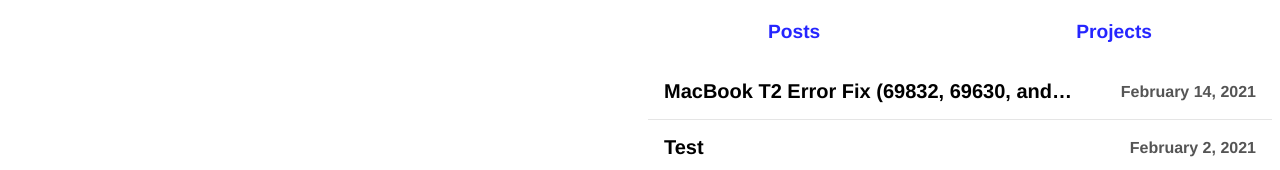
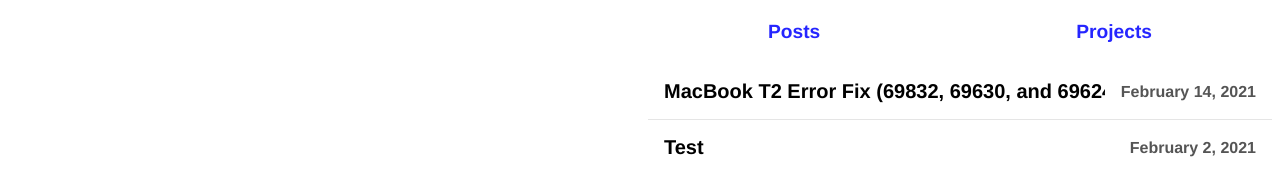
Before and after one commit to Torbet/Portfolio, a Next.js app: page / in a window 1280 px wide. Shown: the top 170 px of the page. Built offline with nearby package versions, Linux system fonts and the light colour scheme.

Commit message:
changed blog post styling

```diff
--- a/components/posts.jsx
+++ b/components/posts.jsx
@@ -14,7 +14,7 @@
                 {allPosts.map(function (post, key) {
                     return (
                         <li onClick={() => { router.push(`/posts/${post.slug}`) }} key={key} className={styles.tableRow}>
-                            <h2 className={styles.title}>{post.title}</h2>
+                            <div className={styles.titleContainer}><h2 className={styles.title}>{post.title}</h2></div>
                             <h3 className={styles.date}>{formatDate(post.date)}</h3>
                         </li>
                     )
--- a/posts/MacBook Error Fix e59f001d7d2a469192bab594afd01e3c.md
+++ b/posts/MacBook Error Fix e59f001d7d2a469192bab594afd01e3c.md
@@ -1,7 +1,7 @@
 ---
 title: MacBook T2 Error Fix (69832, 69630, and 69624)
 date: 14-02-2021
-description: A summary of my experience when resetting a T2 chip MacBook, and how to resolve the errors 69832, 69630 and 69624
+description: A summary of my experience when resetting a T2 chip MacBook, and how to resolve the errors - 69832, 69630 and 69624
 ---
 
 This is a bit of a long-winded post but I had a major issue with my laptop which caused me a lot of stress and annoyance, this is my experience of the issue and a fix for anyone who may come across it in the future
--- a/styles/post.module.css
+++ b/styles/post.module.css
@@ -19,3 +19,9 @@
     padding: 0.5em 0;
     color: #0000FF;
 }
+
+#post blockquote {
+    border-left: 0.5em solid rgba(0, 0, 0, 0.1);
+    padding-left: 1em;
+    color: #292929;
+}
--- a/styles/posts.module.css
+++ b/styles/posts.module.css
@@ -16,13 +16,20 @@
 .tableRow:hover {
     background-color: rgba(0, 0, 0, 0.1);
 }
+
+.titleContainer {
+    width: 100%;
+    overflow-x: scroll;
+    -ms-overflow-style: none;  /* IE and Edge */
+    scrollbar-width: none;  /* Firefox */
+}
+
+.titleContainer::-webkit-scrollbar {
+    display: none;
+}
+
 .title {
-    text-overflow: ellipsis;
-    overflow: hidden;
-    display: -webkit-box;
-    line-clamp: 1;
-    -webkit-line-clamp: 1;
-    -webkit-box-orient: vertical;
+    white-space: nowrap;
     font-size: 1.25em;
 }
 .date {
```
Also changed, not shown: styles/postlayout.module.css (+7 -0 lines).
